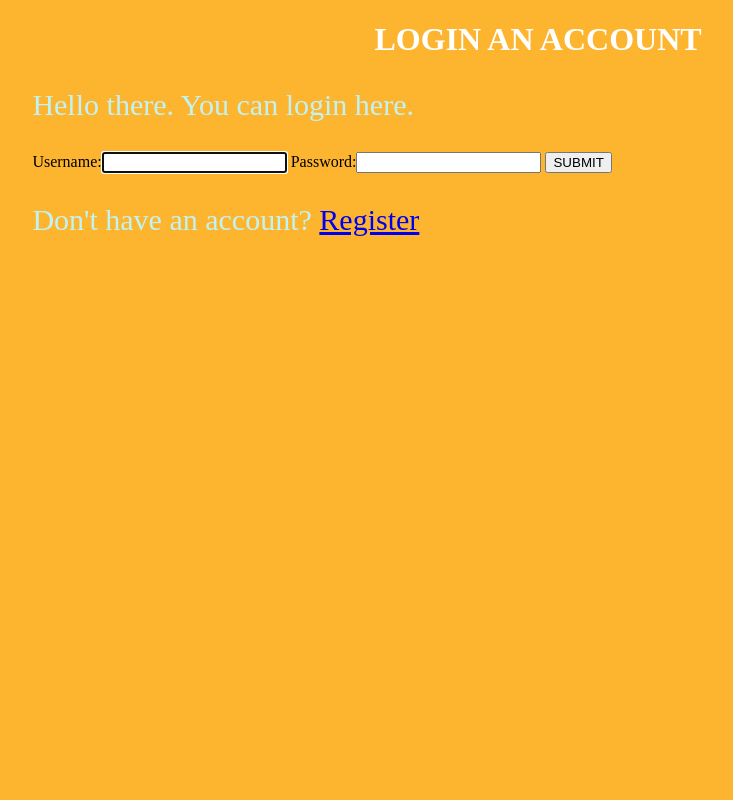
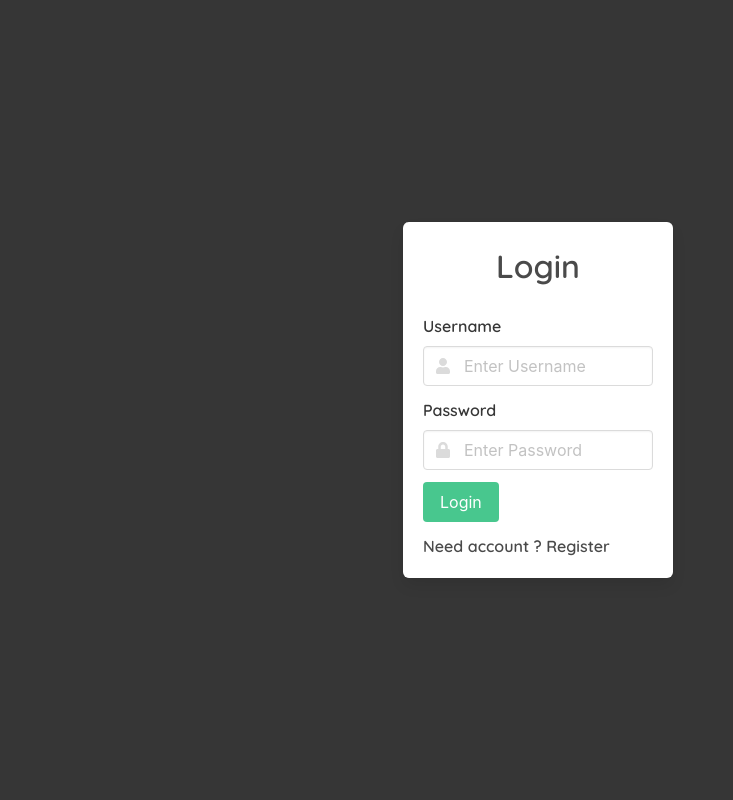
Before and after one commit to YG2003/Amazon-Price-Tracker, a Django app: page /login/ in a window 1280 px wide. Shown: the whole page, without its empty margins (102-835 px from the left). Run offline with Django 3.2, Linux system fonts and the light colour scheme; some libraries are stand-ins or nearby versions.

Commit message:
Third commit

```diff
--- a/AmazonPriceTracker/urls.py
+++ b/AmazonPriceTracker/urls.py
@@ -19,10 +19,12 @@ from users.views import register
 from django.contrib.auth.views import LoginView, LogoutView
 from main_app.views import search
 
+from users.forms import UserLoginForm
+
 urlpatterns = [
     path('admin/', admin.site.urls),
-    path('search/', search, name="search"),
-    path('register/', register, name='register-view'),
-    path('login/', LoginView.as_view(template_name="users/login.html"), name='login' ),
+    path('search', search, name="search"),
+    path('', register, name='register-view'),
+    path('login/', LoginView.as_view(template_name="users/login.html", authentication_form=UserLoginForm), name='login' ),
     path('logout/', LogoutView.as_view(template_name="users/logout.html"), name='logout'),
 ]
--- a/main_app/templates/main_app/search.html
+++ b/main_app/templates/main_app/search.html
@@ -12,6 +12,8 @@
             <input type="text" name="searchbox" placeholder="Enter URL">
             <input type="number" name="max_price" placeholder="Enter Maximum Price">
             <button class ="submitbutton" type="submit">Submit</button>
+
         </form>
+        <p class="w-message"><a href="{% url 'logout' %}" class="button">Logout</a></p>
     </body>
 </html>
--- a/main_app/views.py
+++ b/main_app/views.py
@@ -22,7 +22,7 @@ def search(request):
     return render(request, 'main_app/search.html')
 
 def search_price():
-    max_price = 15000
+
     hdr = {"User-Agent": "Mozilla/5.0 (Windows NT 10.0; Win64; x64) AppleWebKit/537.36 (KHTML, like Gecko) Chrome/94.0.4606.81 Safari/537.36",
     "Accept-Language": "en",}
 
--- a/static/styles.css
+++ /dev/null
@@ -1,24 +0,0 @@
-.background1{
-    background-color:rgb(253, 181, 48);
-}
-
-.container{
-    margin: 2% 10% 2% 10%;
-}
-
-.heading{
-    text-align: center;
-    font-size: 2em;
-    color: white;
-}
-
-.submitbutton{
-    display: inline-block;
-    background-color: mediumseagreen;
-    font-size: 1em;
-}
-
-.w-message{
-    font-size: 30px;
-    color: rgb(194, 243, 243);
-}
--- a/users/forms.py
+++ b/users/forms.py
@@ -1,11 +1,51 @@
 from django import forms
 from django.contrib.auth.models import User
-from django.contrib.auth.forms import UserCreationForm
+from django.contrib.auth.forms import UserCreationForm, AuthenticationForm
+
+class UserLoginForm(AuthenticationForm):
+    def __init__(self, *args, **kwargs):
+        super(UserLoginForm, self).__init__(*args, **kwargs)
+
+    username = forms.CharField(widget=forms.TextInput(attrs={
+        "class":"input",
+        "type":"text",
+        "placeholder":"Enter Username"
+    }))
+
+    password = forms.CharField(widget=forms.TextInput(attrs={
+        "class":"input",
+        "type":"password",
+        "placeholder":"Enter Password"
+    }))
 
 
 class UserRegisterForm(UserCreationForm):
     email = forms.EmailField()
 
+    username = forms.CharField(widget=forms.TextInput(attrs={
+        "class":"input",
+        "type":"text",
+        "placeholder":"Enter Username"
+    }))
+
+    email = forms.CharField(widget=forms.TextInput(attrs={
+        "class":"input",
+        "type":"email",
+        "placeholder":"Enter E-mail Id"
+    }))
+
+    password1 = forms.CharField(widget=forms.TextInput(attrs={
+        "class":"input",
+        "type":"password",
+        "placeholder":"Enter Password"
+    }))
+
+    password2 = forms.CharField(widget=forms.TextInput(attrs={
+        "class":"input",
+        "type":"password",
+        "placeholder":"Re-Enter Password"
+    }))
+
     class Meta:
         model = User
         fields = ['username', 'email','password1', 'password2']
--- a/users/templates/users/login.html
+++ b/users/templates/users/login.html
@@ -1,23 +1,70 @@
-{% load static %}
+
 <!DOCTYPE html>
-
 <html>
   <head>
-        <link rel="stylesheet" href = "{% static 'styles.css' %}">
+    <meta charset="utf-8">
+    <meta name="viewport" content="width=device-width, initial-scale=1">
 
+    <link href="https://fonts.googleapis.com/css2?family=Quicksand:wght@600&display=swap" rel="stylesheet">
+    <link rel="stylesheet" href="https://cdn.jsdelivr.net/npm/bulma@0.9.0/css/bulma.min.css">
+    <script defer src="https://use.fontawesome.com/releases/v5.3.1/js/all.js"></script>
+    <style>
+      *{
+        font-family: 'Quicksand', sans-serif;
+      }
+    </style>
   </head>
-    <body class="background1">
-        <h1 class="heading">LOGIN AN ACCOUNT</h1>
+  <body>
+
+
+    <!--new form-->
+    <section class="hero is-dark is-fullheight">
+      <div class="hero-body">
         <div class="container">
-            <p class="w-message">Hello there. You can login here.</p>
-    <form method="POST">
+          <div class="columns is-centered">
+            <div class="column is-5-tablet is-4-desktop is-3-widescreen">
+
+              <form method="POST" action="." class="box">
                 {% csrf_token %}
-        {{ form}}
-        <button class="a-submit"type="submit">SUBMIT</button>
+
+                <h1 class="has-text-centered mb-5 is-size-3">Login</h1>
+
+                <div class="field">
+                  <label for="" class="label">Username</label>
+                  <div class="control has-icons-left">
+                    {{ form.username }}
+                    <span class="icon is-small is-left">
+                      <i class="fa fa-user"></i>
+                    </span>
+                  </div>
+                </div>
+
+                <div class="field">
+                  <label for="" class="label">Password</label>
+                  <div class="control has-icons-left">
+                    {{ form.password }}
+                    <span class="icon is-small is-left">
+                      <i class="fa fa-lock"></i>
+                    </span>
+                  </div>
+                </div>
+
+
+
+                <div class="field">
+                  <button class="button is-success" type="submit">
+                    Login
+                  </button>
+                </div>
+                <div class="field">
+                  Need account ? <a href="{% url 'register-view' %}">Register</a>
+                </div>
               </form>
-    <p class="w-message">Don't have an account?
-        <a href="{% url 'register-view' %}" class="a-submit">Register</a>
-    </p>
+
             </div>
+          </div>
+        </div>
+      </div>
+    </section>
  </body>
 </html>
```
Also changed, not shown: users/templates/users/logout.html (+25 -10 lines), users/templates/users/register.html (+82 -17 lines), db.sqlite3. Lines whose indentation alone changed are shown as unchanged.
